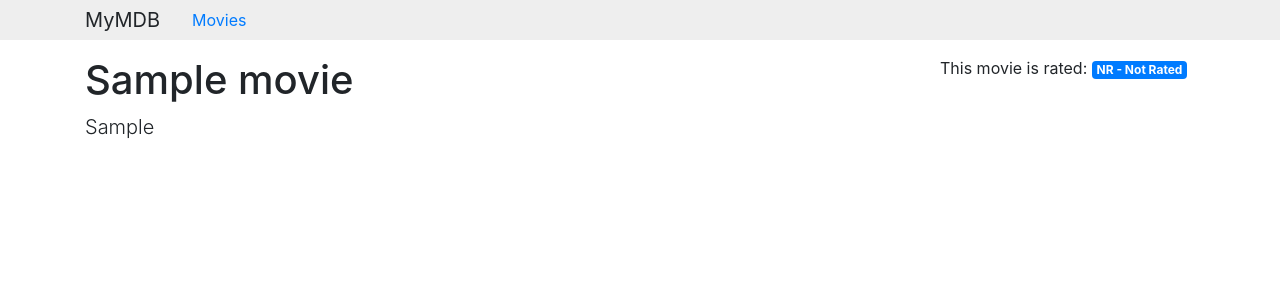
After one commit to blessedsibanda/django-mymdb, a Django app: page /movies/1 in a window 1280 px wide. The commit adds this page. Shown: the top 300 px of the page. Run offline with Django 3.2, Linux system fonts and the light colour scheme; tables that the repository leaves empty hold one stand-in row (values such as "Sample post"); some libraries are stand-ins or nearby versions.

Commit message:
individual movie pages

```diff
--- a/django/config/settings.py
+++ b/django/config/settings.py
@@ -55,7 +55,9 @@ ROOT_URLCONF = 'config.urls'
 TEMPLATES = [
     {
         'BACKEND': 'django.template.backends.django.DjangoTemplates',
-        'DIRS': [],
+        'DIRS': [
+            os.path.join(BASE_DIR, 'templates'),
+        ],
         'APP_DIRS': True,
         'OPTIONS': {
             'context_processors': [
--- a/django/core/models.py
+++ b/django/core/models.py
@@ -20,5 +20,8 @@ class Movie(models.Model):
     runtime = models.PositiveIntegerField()
     website = models.URLField(blank=True)
 
+    class Meta:
+        ordering = ('-year', 'title')
+
     def __str__(self):
         return '{} ({})'.format(self.title, self.year)
--- /dev/null
+++ b/django/core/templates/core/movie_detail.html
@@ -0,0 +1,22 @@
+{% extends 'base.html' %}
+
+{% block title %}
+    {{ object.title }} - {{ block.super }}
+{% endblock %}
+
+
+{% block main %}
+    <h1>{{ object.title }}</h1>
+    <p class="lead">
+        {{ object.plot }}
+    </p>
+{% endblock %}
+
+{% block sidebar %}
+    <div>
+        This movie is rated:
+        <span class="badge badge-primary">
+            {{ object.get_rating_display }}
+        </span>
+    </div>
+{% endblock %}
--- a/django/core/urls.py
+++ b/django/core/urls.py
@@ -4,5 +4,6 @@ from . import views
 
 app_name = 'core'
 urlpatterns = [
-    path('movies', views.MovieList.as_view(),name='MovieList')
+    path('movies', views.MovieList.as_view(), name='MovieList'),
+    path('movies/<int:pk>', views.MovieDetail.as_view(), name='MovieDetail'),
 ]
--- a/django/core/views.py
+++ b/django/core/views.py
@@ -1,7 +1,11 @@
-from django.views.generic import ListView
+from django.views.generic import (
+    ListView, DetailView)
 
 from core.models import Movie
 
 
 class MovieList(ListView):
     model = Movie
+
+class MovieDetail(DetailView):
+    model = Movie
--- /dev/null
+++ b/django/templates/base.html
@@ -0,0 +1,37 @@
+<!DOCTYPE html>
+<html lang="en">
+<head>
+    <meta charset="UTF-8">
+    <meta name="viewport" content="width=device-width, initial-scale=1.0">
+    <meta http-equiv="X-UA-Compatible" content="ie=edge">
+    <title>{% block title %}MyMDB{% endblock %}</title>
+    <link rel="stylesheet" href="https://stackpath.bootstrapcdn.com/bootstrap/4.3.1/css/bootstrap.min.css" integrity="sha384-ggOyR0iXCbMQv3Xipma34MD+dH/1fQ784/j6cY/iJTQUOhcWr7x9JvoRxT2MZw1T" crossorigin="anonymous">
+    <style>
+        .mymdb-masthead {
+            background-color: #EEEEEE;
+            margin-bottom: 1em;
+        }
+    </style>
+</head>
+<body>
+    <div class="mymdb-masthead">
+        <div class="container">
+            <nav class="nav">
+                <div class="navbar-brand">MyMDB</div>
+                <a class="nav-link" href="{% url 'core:MovieList' %}">Movies</a>
+            </nav>
+        </div>
+    </div>
+
+    <div class="container">
+        <div class="row">
+            <div class="col-sm-8 mymdb-main">
+                {% block main %}{% endblock %}
+            </div>
+            <div class="col-sm-3 offset-sm-1 mymdb-sidebar">
+                {% block sidebar %}{% endblock %}
+            </div>
+        </div>
+    </div>
+</body>
+</html>
```
Also changed, not shown: django/core/templates/core/movie_list.html (+11 -12 lines).
